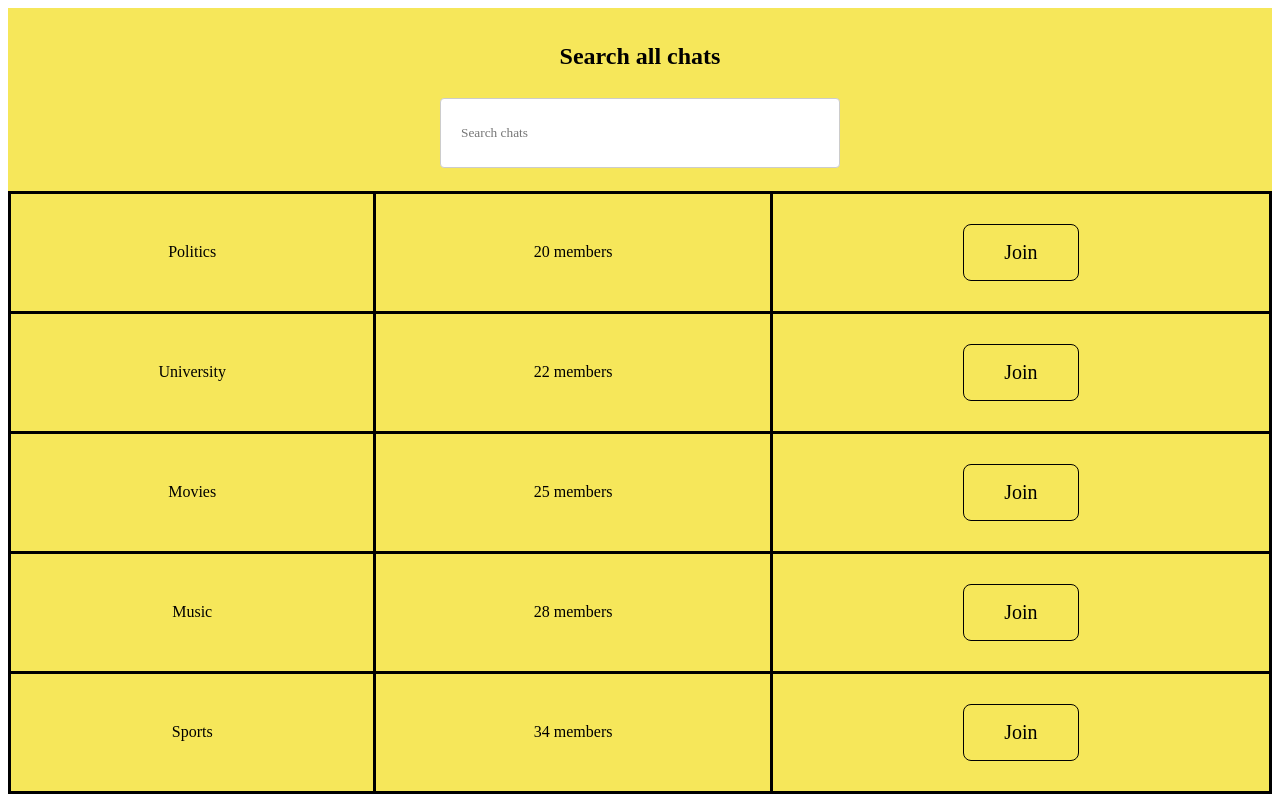
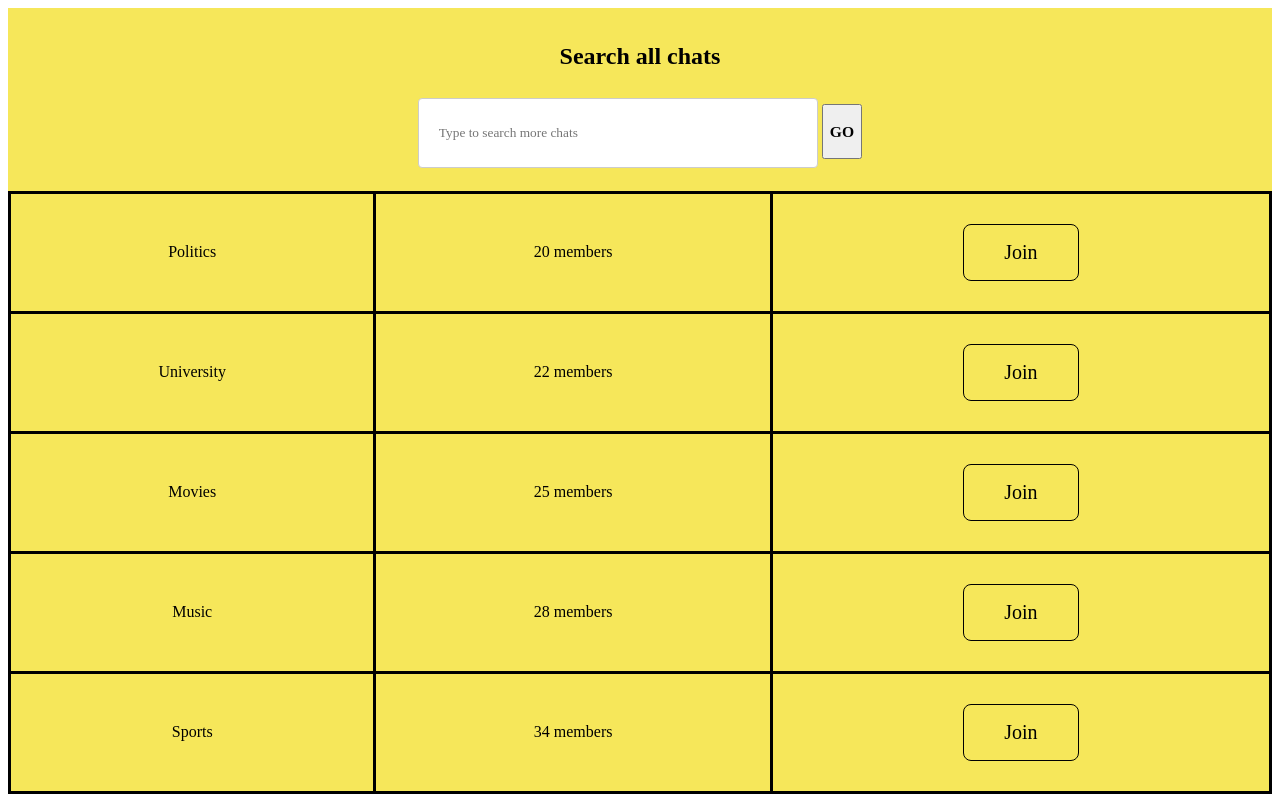
Before and after one commit to a-siroki/mongus, a plain HTML site: page chat-table.html in a window 1280 px wide. Shown: the top 800 px of the page. Drawn offline with Linux system fonts and the light colour scheme.

Commit message:
Add files via upload
chat-tables.html  - added a button to make "search" more realistic

```diff
--- a/chat-table.html
+++ b/chat-table.html
@@ -12,7 +12,8 @@
         <section class="center yellow">
             <h2>Search all chats</h2>
                 <form>
-                  <input type="text" placeholder="Search chats" name="search">
+                  <input type="text" placeholder="Type to search more chats" name="search">
+                  <button class="searchbutton" type="submit"><h3>GO</h3></button>
                 </form>
         </section>
         <section class="center">
```
